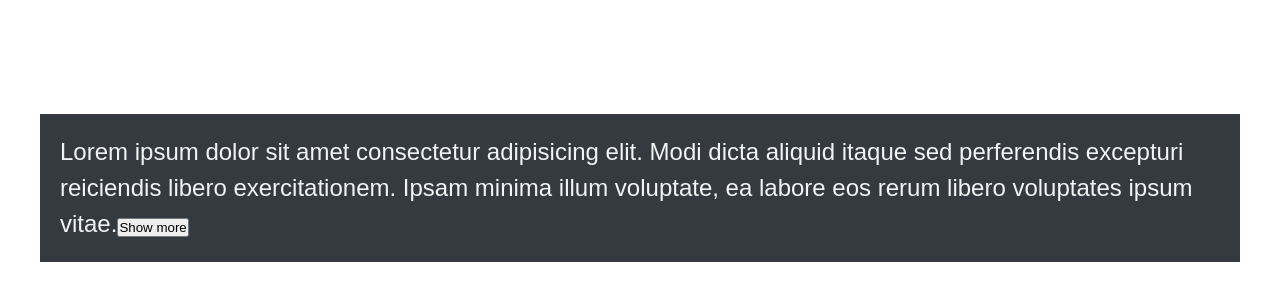
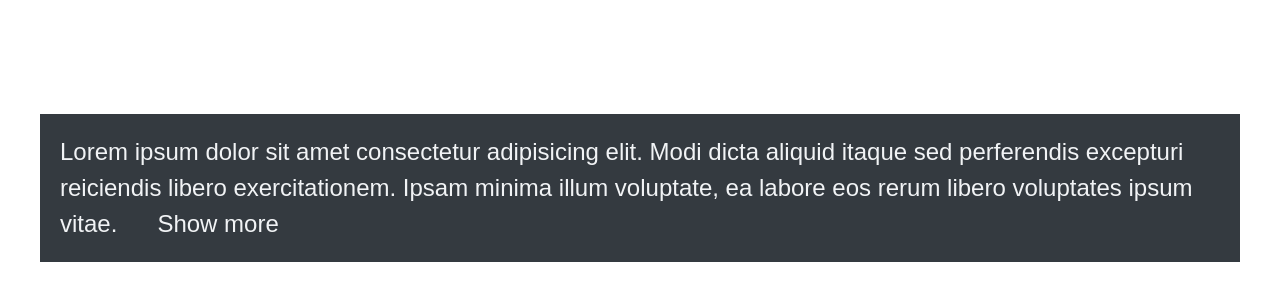
Before and after one commit to jaenudincollege/learning, a React (Vite) app in the folder 00-project/01-text-expanded/: page / in a window 1280 px wide. Shown: the part 86-386 px from the top of the page. Built offline with nearby package versions, Linux system fonts and the light colour scheme.

Commit message:
styling button element

```diff
--- a/00-project/01-text-expanded/src/index.css
+++ b/00-project/01-text-expanded/src/index.css
@@ -31,3 +31,12 @@ html {
   font-size: 2.4rem;
   line-height: 1.5;
 }
+
+/* button */
+.btn {
+  font-size: 2.4rem;
+  border: none;
+  background: none;
+  color: inherit;
+  margin-left: 4rem;
+}
```
